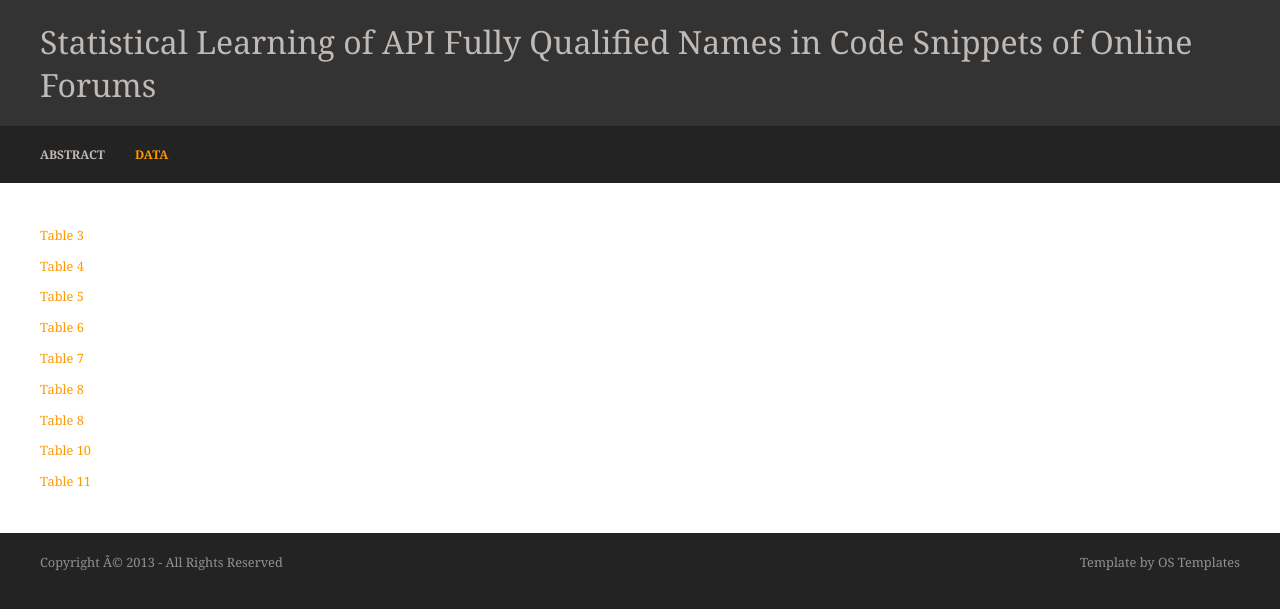
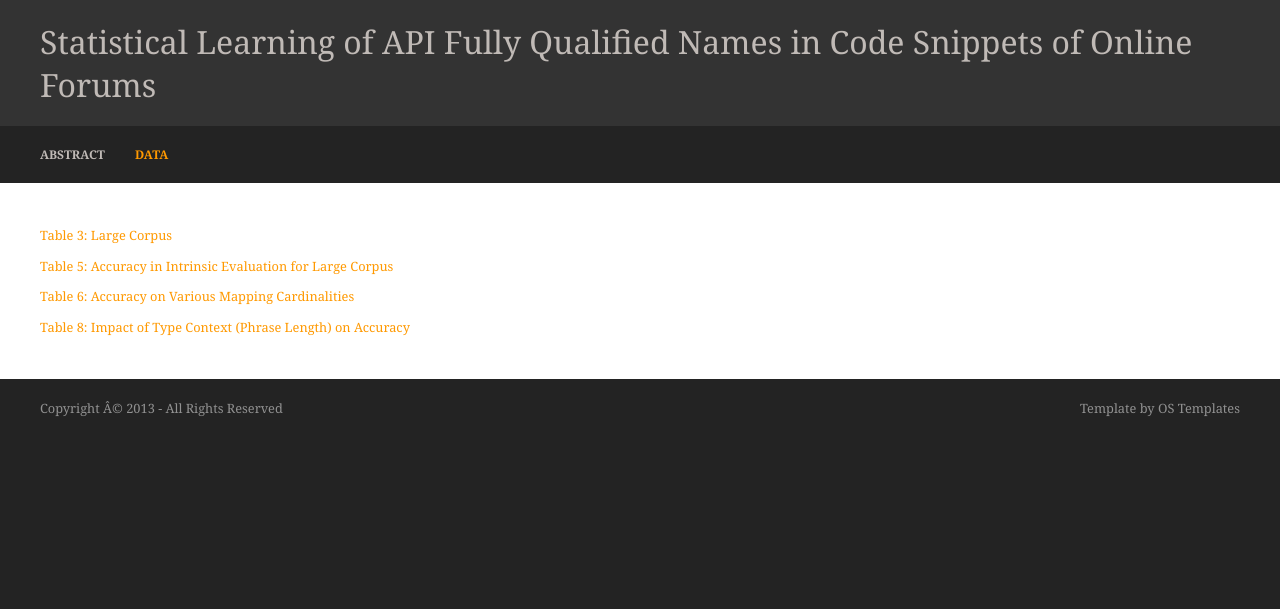
Before and after one commit to doubleblinddoubleblinddoubleblind/icse2018, a Jekyll site: the page data.html, which Jekyll copies as it is, in a window 1280 px wide. Shown: the top 609 px of the page. Built offline with Jekyll 4.4.1, drawn with Linux system fonts in a browser that asks for light colours.

Commit message:
Update data.html

```diff
--- a/data.html
+++ b/data.html
@@ -41,15 +41,10 @@
   <div id="container">
     <!-- ################################################################################################ -->
     <div class="full_width clear">
-      <p><a href="#">Table 3</a></p>
-	    <p><a href="#">Table 4</a></p>
-      <p><a href="#">Table 5</a></p>
-	    <p><a href="#">Table 6</a></p>
-      <p><a href="#">Table 7</a></p>
-	    <p><a href="#">Table 8</a><br/></p>
-      <p><a href="#">Table 8</a></p>
-      <p><a href="#">Table 10</a></p>
-      <p><a href="#">Table 11</a></p>
+      <p><a href="https://drive.google.com/open?id=0B9-QRtybJfCIT3RFOW1neGF5Uzg">Table 3: Large Corpus</a></p>
+      <p><a href="https://drive.google.com/open?id=0B9-QRtybJfCIbVRQeG5zend3aEE">Table 5: Accuracy in Intrinsic Evaluation for Large Corpus</a></p>
+    <p><a href="https://drive.google.com/open?id=0B9-QRtybJfCIRFdONGJZdzdwMUk">Table 6: Accuracy on Various Mapping Cardinalities</a></p>
+    <p><a href="https://drive.google.com/open?id=0B9-QRtybJfCIckFnNDNhOTlfNk0">Table 8: Impact of Type Context (Phrase Length) on Accuracy</a><br/></p>
     </div>
     <!-- ################################################################################################ -->
   </div>
```
